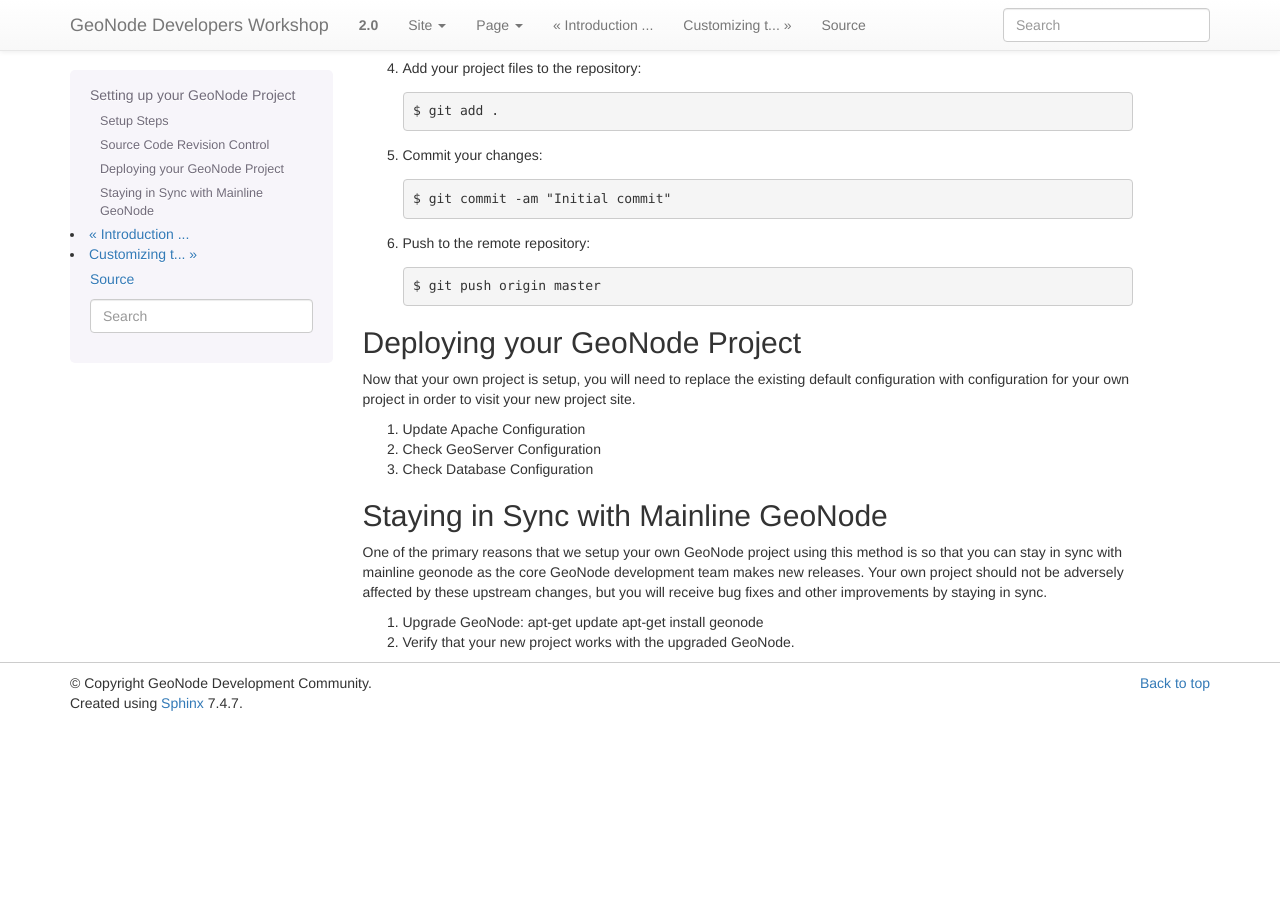
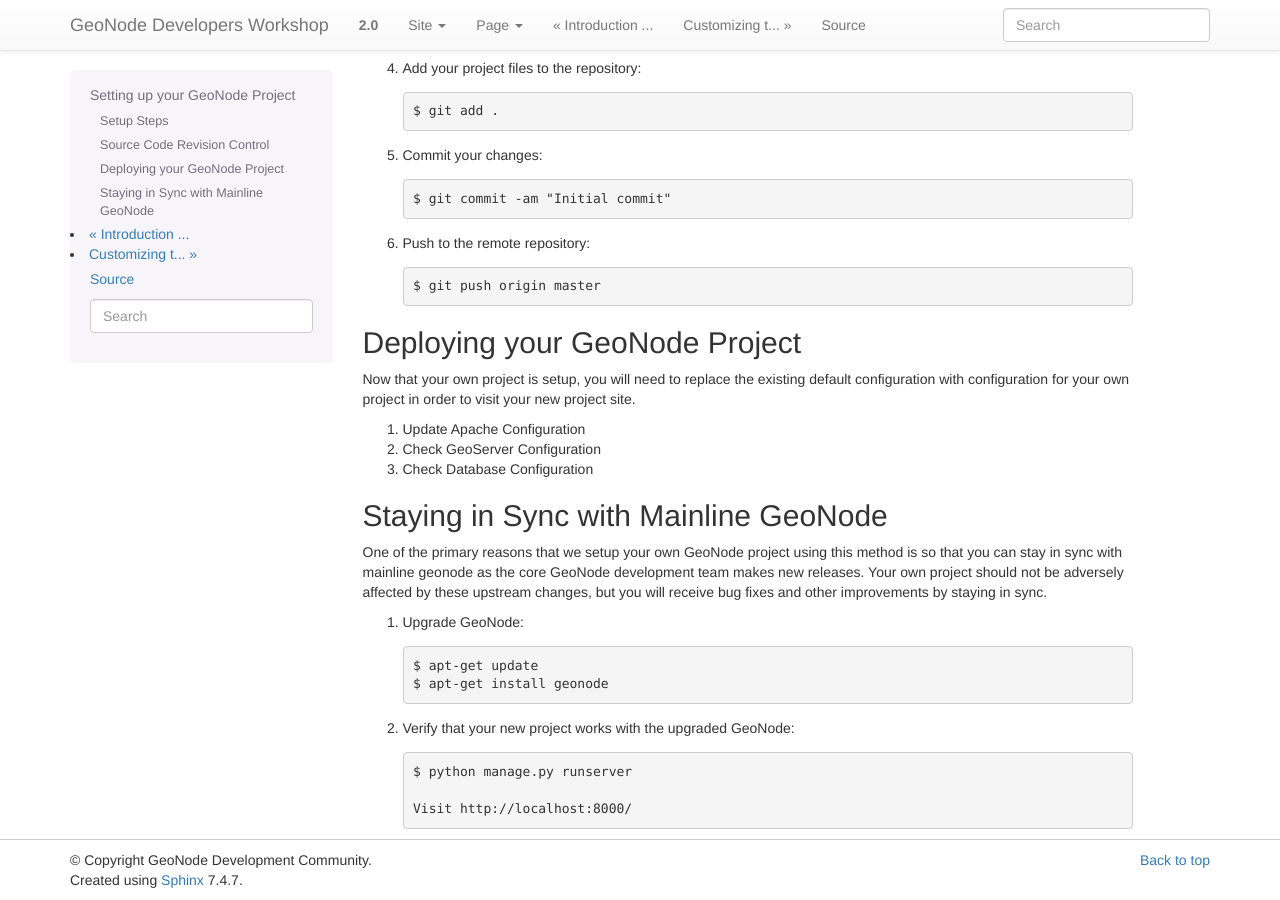
Before and after one commit to lucacasagrande/geonode-workshops, a Sphinx documentation site: the page built from devel/doc/projects/setup.rst, in a window 1280 px wide and 900 px high, scrolled down 2338 px. Built offline with Sphinx 7.4.7, drawn with Linux system fonts in a browser that asks for light colours; before the commit the page ends 3061 px from its top, so only the background shows below that.

Commit message:
More work on Projects Module

```diff
--- a/devel/doc/projects/setup.rst
+++ b/devel/doc/projects/setup.rst
@@ -88,8 +88,13 @@
 
 One of the primary reasons that we setup your own GeoNode project using this method is so that you can stay in sync with mainline geonode as the core GeoNode development team makes new releases. Your own project should not be adversely affected by these upstream changes, but you will receive bug fixes and other improvements by staying in sync.
 
-#. Upgrade GeoNode:
-   apt-get update
-   apt-get install geonode
+#. Upgrade GeoNode::
 
-#. Verify that your new project works with the upgraded GeoNode.
+    $ apt-get update
+    $ apt-get install geonode
+
+#. Verify that your new project works with the upgraded GeoNode::
+
+    $ python manage.py runserver
+
+    Visit http://localhost:8000/
```
